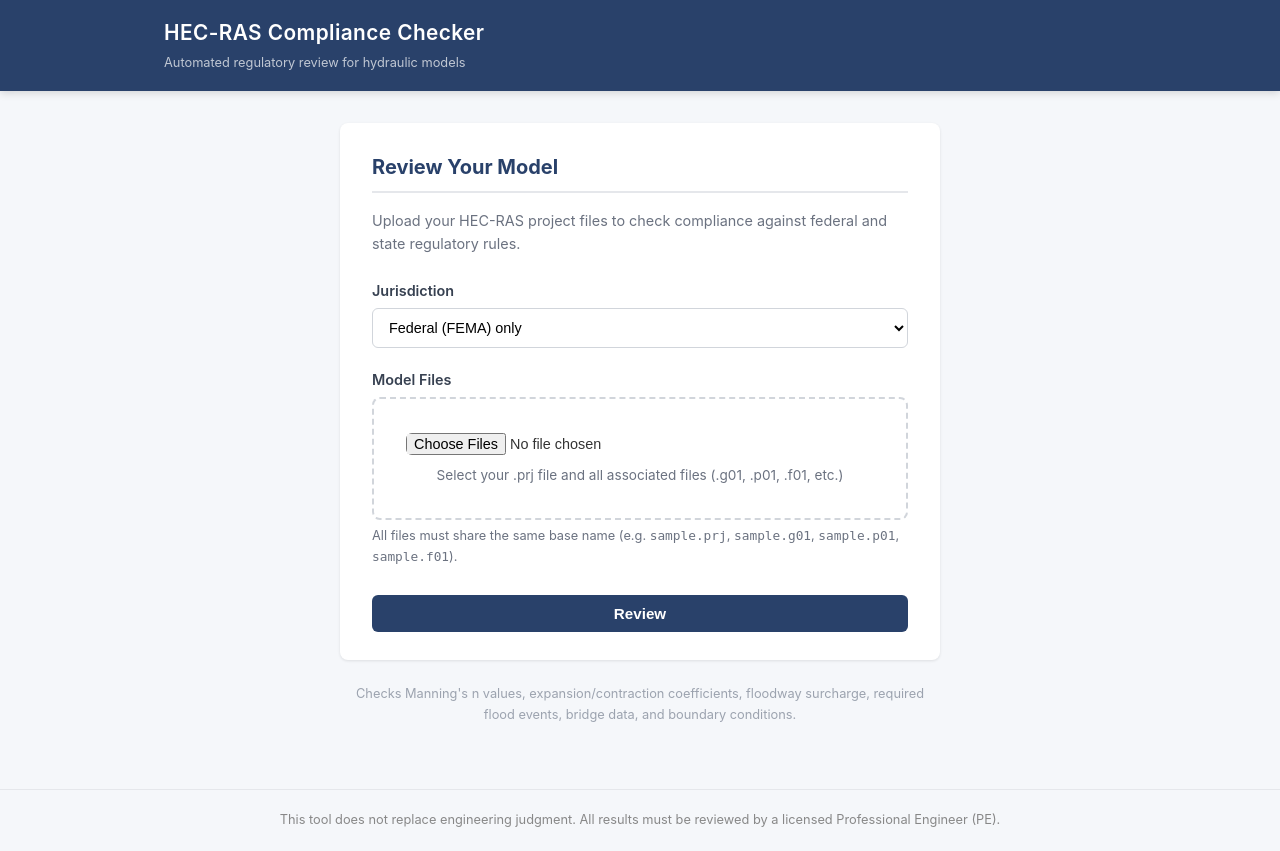
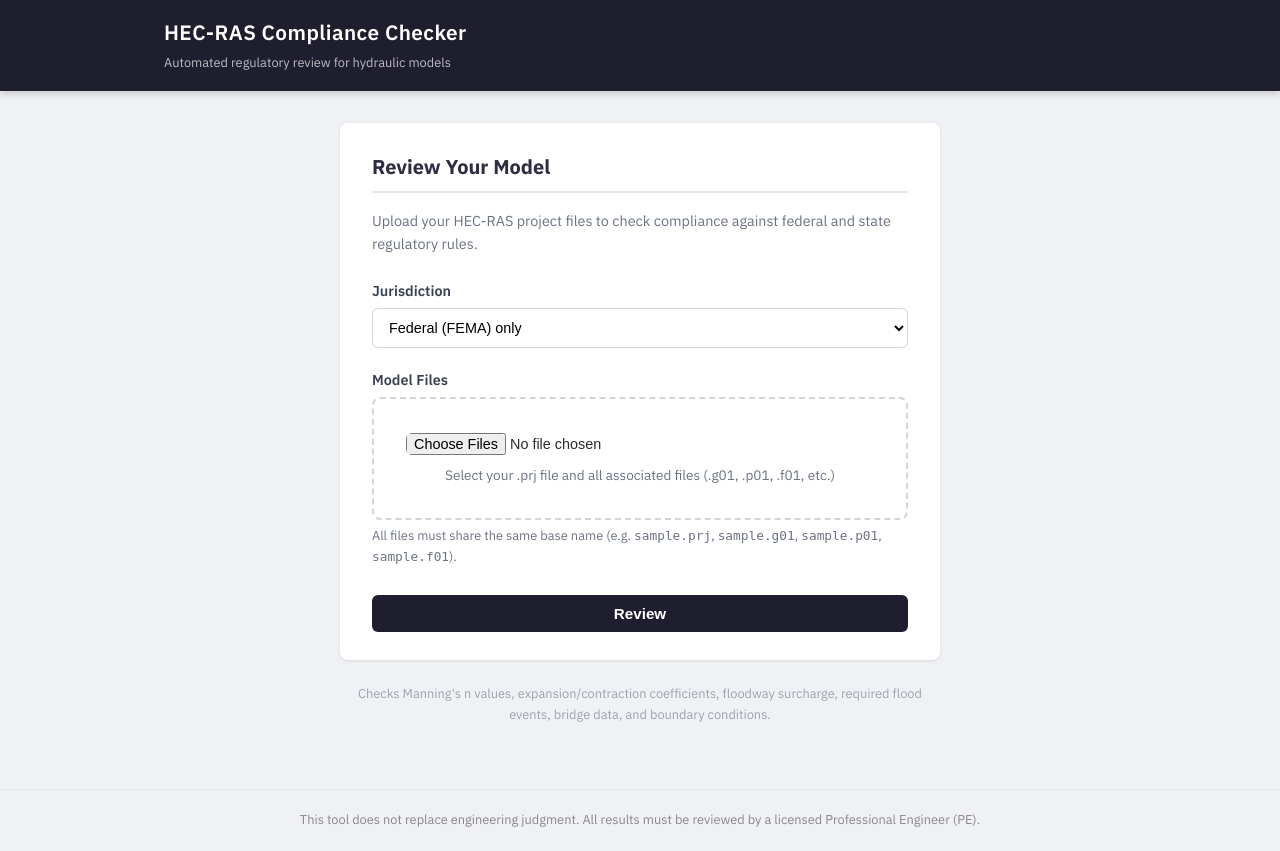
Before and after one commit to AeneasPrime/hecras-compliance-checker, a Flask app: page / in a window 1280 px wide. Run offline with Flask 3, Linux system fonts and the light colour scheme.

Commit message:
Update UI to dark charcoal palette with IBM Plex Sans font
Co-Authored-By: Claude Opus 4.6 <noreply@anthropic.com>

```diff
--- a/src/hecras_compliance/web/templates/base.html
+++ b/src/hecras_compliance/web/templates/base.html
@@ -4,21 +4,24 @@
   <meta charset="UTF-8">
   <meta name="viewport" content="width=device-width, initial-scale=1.0">
   <title>{% block title %}HEC-RAS Compliance Checker{% endblock %}</title>
+  <link rel="preconnect" href="https://fonts.googleapis.com">
+  <link rel="preconnect" href="https://fonts.gstatic.com" crossorigin>
+  <link href="https://fonts.googleapis.com/css2?family=IBM+Plex+Sans:wght@400;500;600;700&display=swap" rel="stylesheet">
   <style>
     * { margin: 0; padding: 0; box-sizing: border-box; }
 
     body {
-      font-family: -apple-system, BlinkMacSystemFont, "Segoe UI", Roboto, Helvetica, Arial, sans-serif;
-      background: #f5f7fa;
-      color: #333;
+      font-family: "IBM Plex Sans", -apple-system, BlinkMacSystemFont, "Segoe UI", Roboto, Helvetica, Arial, sans-serif;
+      background: #f0f1f4;
+      color: #2a2a2a;
       line-height: 1.6;
     }
 
     header {
-      background: #29416a;
+      background: #1e1e2e;
       color: #fff;
       padding: 16px 0;
-      box-shadow: 0 2px 8px rgba(0,0,0,0.15);
+      box-shadow: 0 2px 8px rgba(0,0,0,0.2);
     }
 
     header .container {
@@ -90,7 +93,7 @@
 
     .card h2 {
       font-size: 1.25rem;
-      color: #29416a;
+      color: #2d2d44;
       margin-bottom: 16px;
       padding-bottom: 8px;
       border-bottom: 2px solid #e5e7eb;
@@ -110,12 +113,12 @@
     }
 
     .btn-primary {
-      background: #29416a;
+      background: #1e1e2e;
       color: #fff;
     }
 
     .btn-primary:hover {
-      background: #1e3354;
+      background: #15152a;
     }
 
     .btn-secondary {
@@ -148,8 +151,8 @@
 
     select:focus, input:focus {
       outline: none;
-      border-color: #29416a;
-      box-shadow: 0 0 0 3px rgba(41,65,106,0.15);
+      border-color: #1e1e2e;
+      box-shadow: 0 0 0 3px rgba(30,30,46,0.15);
     }
 
     /* Status colors */
@@ -171,7 +174,7 @@
     }
 
     th {
-      background: #29416a;
+      background: #1e1e2e;
       color: #fff;
       padding: 8px 10px;
       text-align: left;
@@ -278,8 +281,8 @@
     }
 
     .upload-area:hover {
-      border-color: #29416a;
-      background: #f8fafc;
+      border-color: #2d2d44;
+      background: #f8f8fb;
     }
 
     .upload-area input[type="file"] {
--- a/src/hecras_compliance/web/templates/report.html
+++ b/src/hecras_compliance/web/templates/report.html
@@ -67,7 +67,7 @@
   <h2>Detailed Results</h2>
 
   {% for category, cat_results in categories %}
-    <h3 style="color: #29416a; margin: 20px 0 8px; font-size: 1rem;">{{ category }}</h3>
+    <h3 style="color: #2d2d44; margin: 20px 0 8px; font-size: 1rem;">{{ category }}</h3>
     <table>
       <thead>
         <tr>
```
